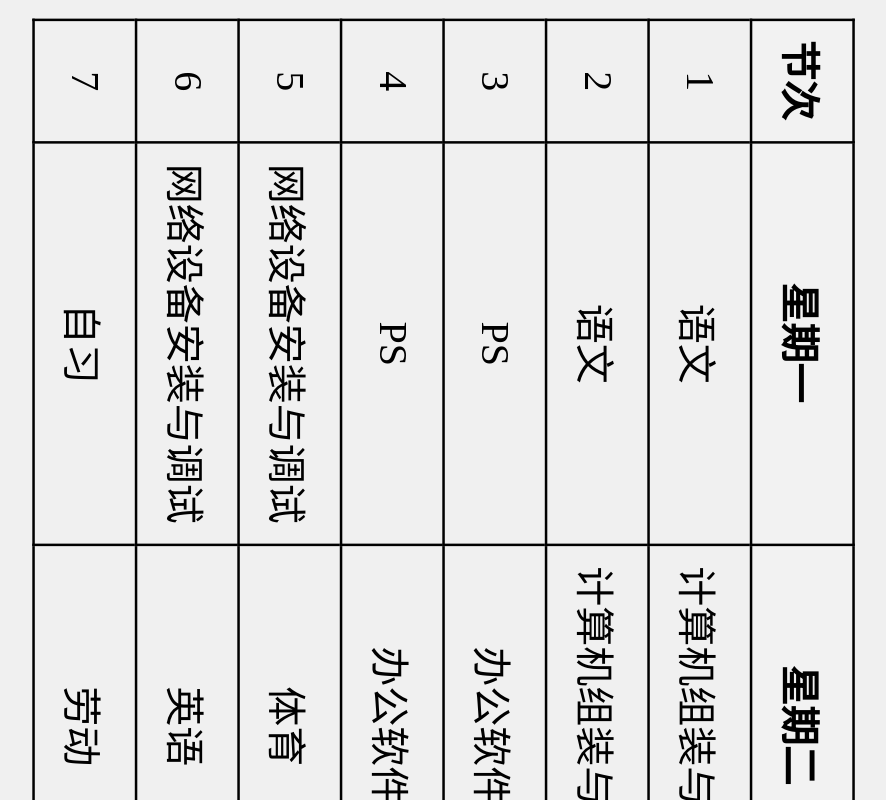
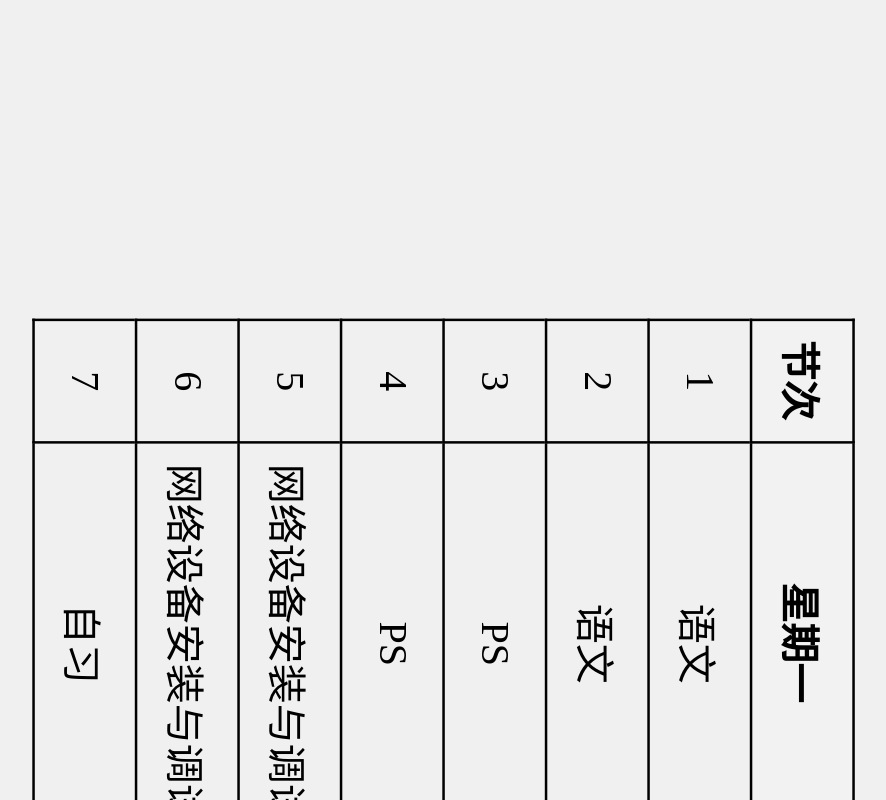
Before and after one commit to ADMIN1000088/-A, a plain HTML site: page 最新课程.html in a window 1280 px wide. Shown: the top 800 px of the page, without its empty margins (47-933 px from the left). Drawn offline with Linux system fonts and the light colour scheme.

Commit message:
Update 最新课程.html

```diff
--- a/最新课程.html
+++ b/最新课程.html
@@ -2,7 +2,7 @@
 <html lang="zh-CN">
 <head>
     <meta charset="UTF-8">
-    <title>课程表和作息表</title>
+    <title>计算机242课程表和作息表</title>
     <style>
         body {
             display: flex;
@@ -15,7 +15,7 @@
             border-collapse: collapse;
             transform: scale(2.5) rotate(90deg);
             transform-origi: center;
-            margin-top: 740px; /* 将表格向下移动740像素 */
+            margin-top: 1040px; /* 将表格向下移动1040像素 */
         }
         th, td {
             border: 1px solid black;
```
